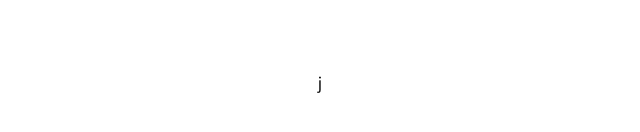
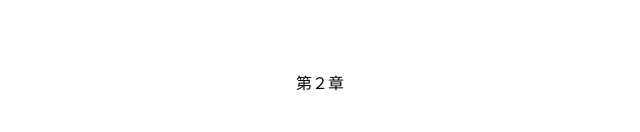
Before and after one commit to yosshi0525/world-heritage-quiz, a Next.js app in the folder packages/frontend/: page / in a window 1280 px wide. Shown: the part 318-450 px from the top of the page, without its empty margins (320-960 px from the left). Built offline with nearby package versions, Linux system fonts and the light colour scheme.

Commit message:
トップページに第二章への動線を追加

```diff
--- a/packages/frontend/app/page.tsx
+++ b/packages/frontend/app/page.tsx
@@ -1,8 +1,10 @@
+import Link from "next/link";
+
 export default function Home() {
 	return (
 		<div className="font-sans grid grid-rows-[20px_1fr_20px] items-center justify-items-center min-h-screen p-8 pb-20 gap-16 sm:p-20">
 			<main className="flex flex-col gap-[32px] row-start-2 items-center sm:items-start">
-				j
+				<Link href="/chapter/2">第２章</Link>
 			</main>
 		</div>
 	);
```
